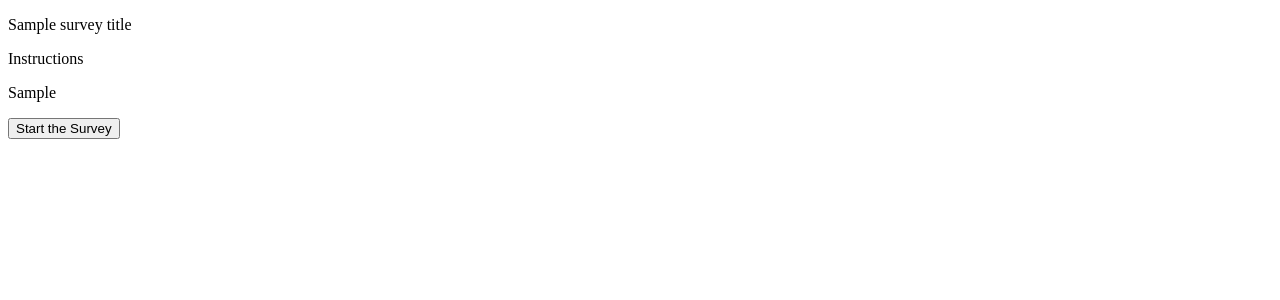
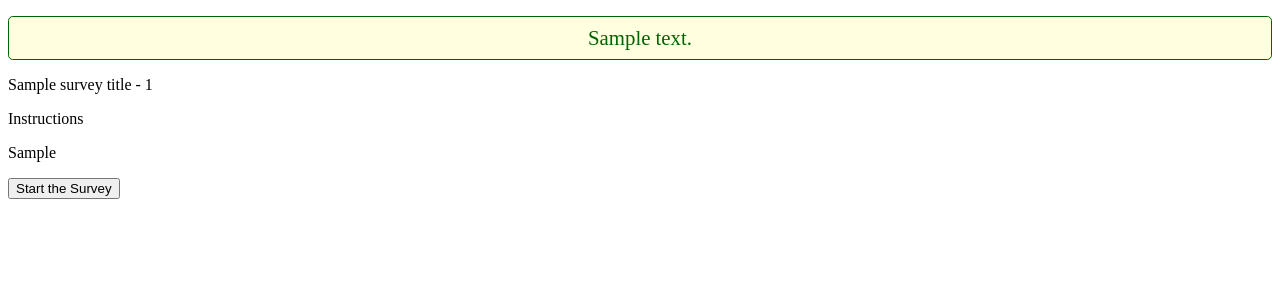
Before and after one commit to ac-springboard/unit-19, a Flask app: template 19.3/exercise/flask-survey/templates/root.html in a window 1280 px wide. Shown: the top 300 px of the page. Run offline with Flask 2, Linux system fonts and the light colour scheme; the template is opened without the code that fills it: most values are stand-ins (such as "Sample title", 1, 10 or a date in 2020); one stand-in notice (Sample message) is shown.

Commit message:
[U1903] Exercise Working - v1.1 - Added some messages to the user

```diff
--- a/19.3/exercise/flask-survey/app.py
+++ b/19.3/exercise/flask-survey/app.py
@@ -1,12 +1,12 @@
-from flask import Flask, request, render_template, redirect
-#from flask_debugtoolbar import DebugToolbarExtension
+from flask import Flask, request, render_template, redirect, flash
+# from flask_debugtoolbar import DebugToolbarExtension
 from surveys import Survey, satisfaction_survey as satisfaction
 
 # INITIALIZATION
 
 app = Flask(__name__)
-#app.config['SECRET_KEY'] = 'password123'
-#debug = DebugToolbarExtension(app)
+app.config['SECRET_KEY'] = 'password123'
+# debug = DebugToolbarExtension(app)
 
 # GLOBAL VARIABLES
 
@@ -22,6 +22,7 @@
     return render_template('root.html',
                            survey_title=survey.title,
                            survey_instructions=survey.instructions,
+                           page_label='root_page',
                            page_title='Survey Home')
 
 
@@ -30,15 +31,24 @@
     if is_invalid_request(question_number):
         return redirect('/')
 
+    if is_last_question(question_number):
+        congrats = """
+        Congratulations! You made it to the last question of this survey!
+        When you answer to this question you will be automatically redirect to you Thank You page where a gift is waiting for you!
+        """
+    else:
+        congrats = None
     return render_template('questions.html',
                            survey_title=survey.title,
                            question_statement=f"{question_number}. {survey.questions[question_number].question}",
                            question_choices=survey.questions[question_number].choices,
                            question_number=question_number,
+                           top_message=congrats,
+                           page_label='questions_page',
                            page_title=f"Question #{question_number}")
 
 
-@app.route("/answer/<int:question_number>", methods=['POST'])
+@app.route("/answer/<int:question_number>", methods=['GET'])
 def answer_service(question_number):
     if is_invalid_request(question_number):
         return redirect('/')
@@ -50,17 +60,25 @@
             answer = request.form['answer']
         responses.append(answer)
     except Exception as e:
-        print(e)
-        redirect('/question/{question_number}')
+        flash('Something seems to be wrong. Have you answered the question?', ['questions_page', 'error'])
+        flash("""If you have answered the question,
+        please contact Joe Biden and Kamala Harris
+        at the White House on Jan 20, 2021 to file your complaint.""")
+        return redirect(f'/questions/{question_number}')
 
     if is_last_question(question_number):
         return redirect('/thankyou')
 
     return redirect(f'/questions/{len(responses)}')
 
+
 @app.route("/thankyou")
 def thankyou_view():
-    return render_template('thankyou.html', thankyou_statement = thankyou_statement )
+    responses.clear();
+    return render_template('thankyou.html',
+                           thankyou_statement=thankyou_statement,
+                           page_label='thankyou_page')
+
 
 # AUXILIARY FUNCTIONS
 
--- a/19.3/exercise/flask-survey/static/app.css
+++ b/19.3/exercise/flask-survey/static/app.css
@@ -0,0 +1,19 @@
+.message{
+	margin-top: 1.0rem;
+	background-color: lightyellow;
+	border-radius: 0.3rem;
+	text-align: center;
+	padding: 0.3rem;
+	line-height: 2.0rem;
+	font-size: 1.3rem;
+	}
+
+.error {
+	border: 0.1rem solid darkred;
+	color: darkred;
+	}
+
+.top_message{
+	border: 0.1rem solid darkgreen;
+	color: darkgreen;
+	}
--- a/19.3/exercise/flask-survey/templates/base.html
+++ b/19.3/exercise/flask-survey/templates/base.html
@@ -3,10 +3,24 @@
 	<head>
 		<meta charset="UTF-8">
 		<link rel="icon" type="image/png" href="../static/favicon.png"/>
+		<link rel="stylesheet" href="../static/app.css">
 		<title>{% block page_title %}{% endblock %}</title>
 	</head>
 	<body>
+		{% if top_message %}
+		<div class="message top_message">{{ top_message }}</div>
+		{% endif %}
 		{% block main %}
 		{% endblock %}
+		{% with msgs = get_flashed_messages(with_categories=true) %}
+		{% if msgs and msgs[0][0][0] == page_label %}
+		<!--<h3>{{ msgs[0][0][0] }} - {{ page_label }} - {{ msgs[0][0][1]}}</h3>-->
+		<footer class="message {{ msgs[0][0][1] }}">
+			{% for cat, msg in msgs %}
+			<div>{{ msg }}</div>
+			{% endfor %}
+		</footer>
+		{% endif %}
+		{% endwith %}
 	</body>
 </html>
--- a/19.3/exercise/flask-survey/templates/questions.html
+++ b/19.3/exercise/flask-survey/templates/questions.html
@@ -1,7 +1,6 @@
 {% extends 'base.html' %}
 
 {% block main %}
-
 <section>
 	<header>
 		<p>{{ survey_title }}</p>
@@ -10,7 +9,7 @@
 		<header>
 			<p>{{ question_statement }}</p>
 		</header>
-		<form action="/answer/{{ question_number }}" method="POST">
+		<form action="/answer/{{ question_number }}" method="GET">
 			{% for answer in question_choices %}
 			<input type="radio" name="answer">{{ answer }}</input>
 			{% endfor%}
--- a/19.3/exercise/flask-survey/templates/root.html
+++ b/19.3/exercise/flask-survey/templates/root.html
@@ -4,7 +4,7 @@
 
 <section>
 	<header>
-		<p>{{ survey_title }}</p>
+		<p>{{ survey_title }} - {{ page }}</p>
 	</header>
 	<article>
 		<header>
```
